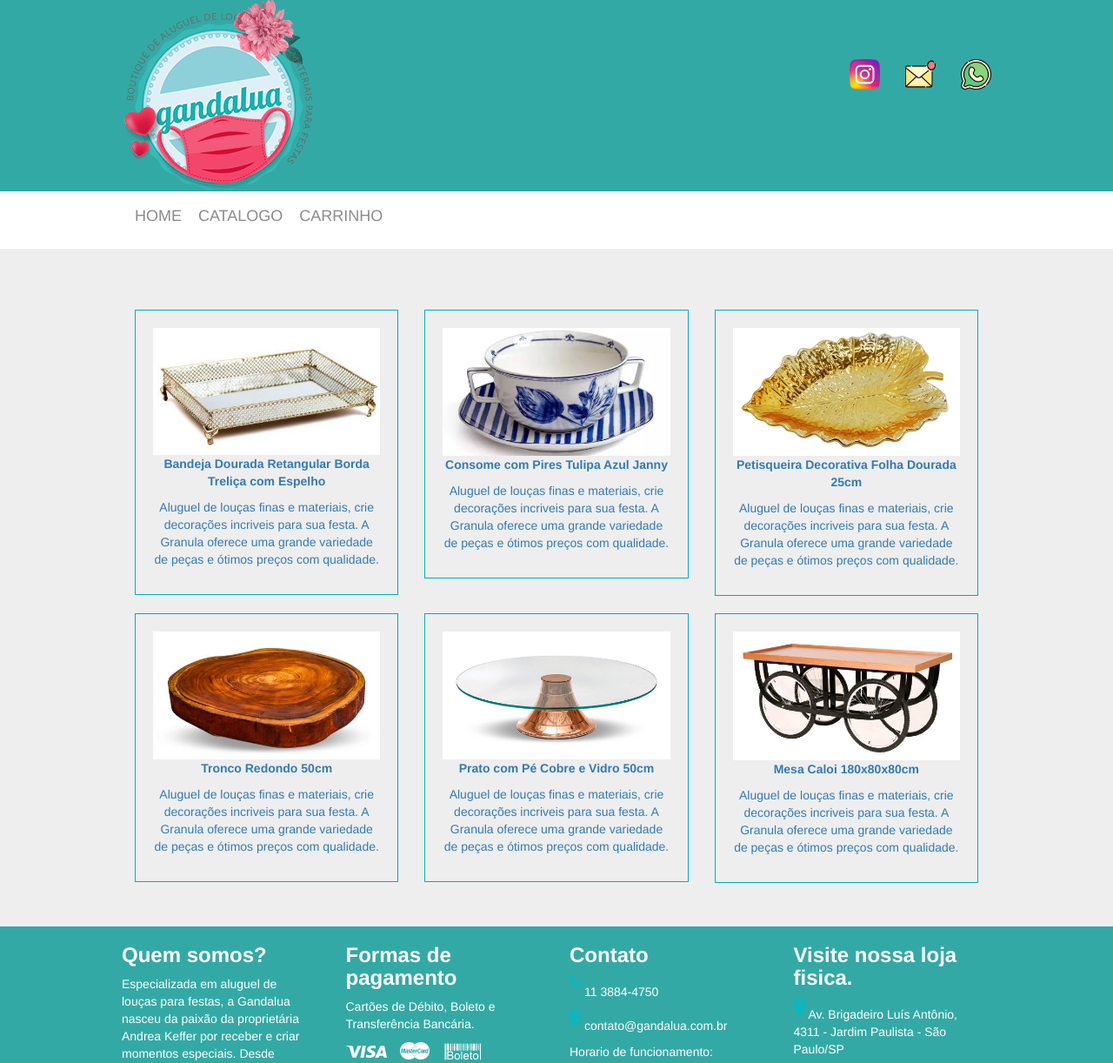
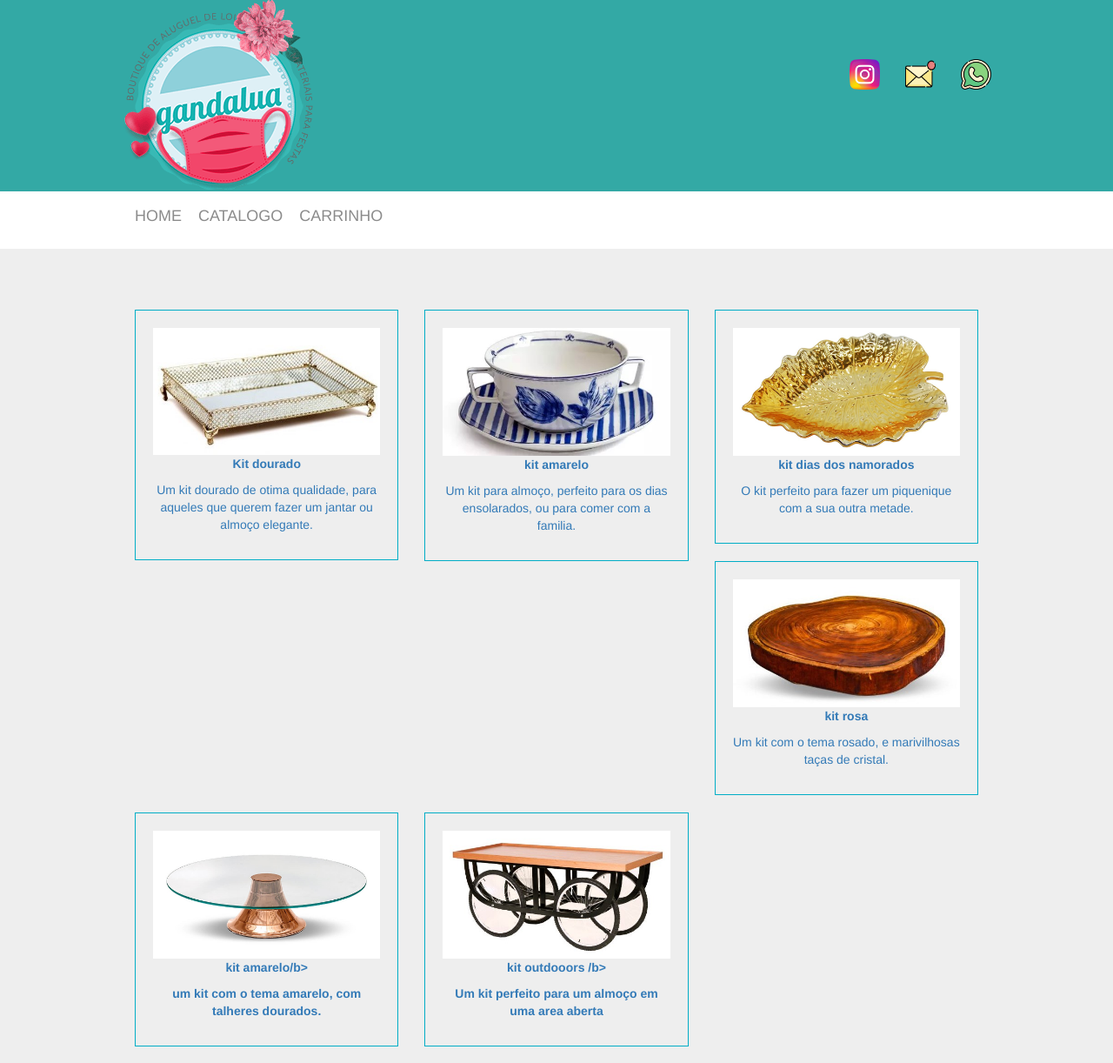
Before and after one commit to BrunoKaczelnik/Projeto_inter_Gandalua, a website: page views/catalogo.html in a window 1280 px wide. Shown: the top 1222 px of the page at 87% size. Drawn offline with nearby package versions, Linux system fonts and the light colour scheme.

Commit message:
novas imagens e mudei catalogo

```diff
--- a/views/catalogo.html
+++ b/views/catalogo.html
@@ -89,10 +89,9 @@
 						<div class="bloco-imagem">
 							<a href="/compra">
 								<img src="/public/img/catalogo1.png" />
-								<p><b>Bandeja Dourada Retangular Borda Treliça com Espelho</b></p>
+								<p><b>Kit dourado</b></p>
 					<p>
-						Aluguel de louças finas e materiais, crie decorações incriveis para sua festa. A Granula oferece
-						uma grande variedade de peças e ótimos preços com qualidade.
+						Um kit dourado de otima qualidade, para aqueles que querem fazer um jantar ou almoço elegante.
 					</p>
 							</a>
 						</div>
@@ -101,10 +100,9 @@
 						<div class="bloco-imagem">
 							<a href="/compra2">
 								<img src="/public/img/catalogo2.jpg" />
-								<p><b>Consome com Pires Tulipa Azul Janny</b></p>
+								<p><b>kit amarelo </b></p>
 					<p>
-						Aluguel de louças finas e materiais, crie decorações incriveis para sua festa. A Granula oferece
-						uma grande variedade de peças e ótimos preços com qualidade.
+						Um kit para almoço, perfeito para os dias ensolarados, ou para comer com a familia.
 					</p>
 							</a>
 						</div>
@@ -113,10 +111,9 @@
 						<div class="bloco-imagem">
 							<a href="/compra3">
 								<img title="kit" src="/public/img/catalogo3.png" />
-								<p><b>Petisqueira Decorativa Folha Dourada 25cm</b></p>
+								<p><b>kit dias dos namorados</b></p>
 					<p>
-						Aluguel de louças finas e materiais, crie decorações incriveis para sua festa. A Granula oferece
-						uma grande variedade de peças e ótimos preços com qualidade.
+						O kit perfeito para fazer um piquenique com a sua outra metade.
 					</p>
 							</a>
 						</div>
@@ -125,10 +122,9 @@
 						<div class="bloco-imagem">
 							<a href="/compra4">
 								<img title="kit" src="/public/img/catalogo4.png" />
-								<p><b>Tronco Redondo 50cm</b></p>
+								<p><b>kit rosa</b></p>
 					<p>
-						Aluguel de louças finas e materiais, crie decorações incriveis para sua festa. A Granula oferece
-						uma grande variedade de peças e ótimos preços com qualidade.
+						Um kit com o tema rosado, e marivilhosas taças de cristal.
 					</p>
 							</a>
 						</div>
@@ -137,10 +133,9 @@
 						<div class="bloco-imagem">
 							<a href="/compra5">
 								<img title="kit" src="/public/img/catalogo5.png" />
-								<p><b>Prato com Pé Cobre e Vidro 50cm</b></p>
+								<p><b>kit amarelo/b></p>
 					<p>
-						Aluguel de louças finas e materiais, crie decorações incriveis para sua festa. A Granula oferece
-						uma grande variedade de peças e ótimos preços com qualidade.
+						um kit com o tema amarelo, com talheres dourados.
 					</p>
 							</a>
 						</div>
@@ -149,10 +144,9 @@
 						<div class="bloco-imagem">
 							<a href="/compra6">
 								<img title="kit" src="/public/img/catalogo6.png" />
-								<p><b>Mesa Caloi 180x80x80cm</b></p>
+								<p><b>kit outdooors /b></p>
 					<p>
-						Aluguel de louças finas e materiais, crie decorações incriveis para sua festa. A Granula oferece
-						uma grande variedade de peças e ótimos preços com qualidade.
+						Um kit perfeito para um almoço em uma area aberta
 					</p>
 							</a>
 						</div>
```
Also changed, not shown: public/img/kit1.png (added), public/img/kit2.png (added), public/img/kit3.png (added), public/img/kit4.png (added), public/img/kit5.png (added), public/img/kit6.png (added).
